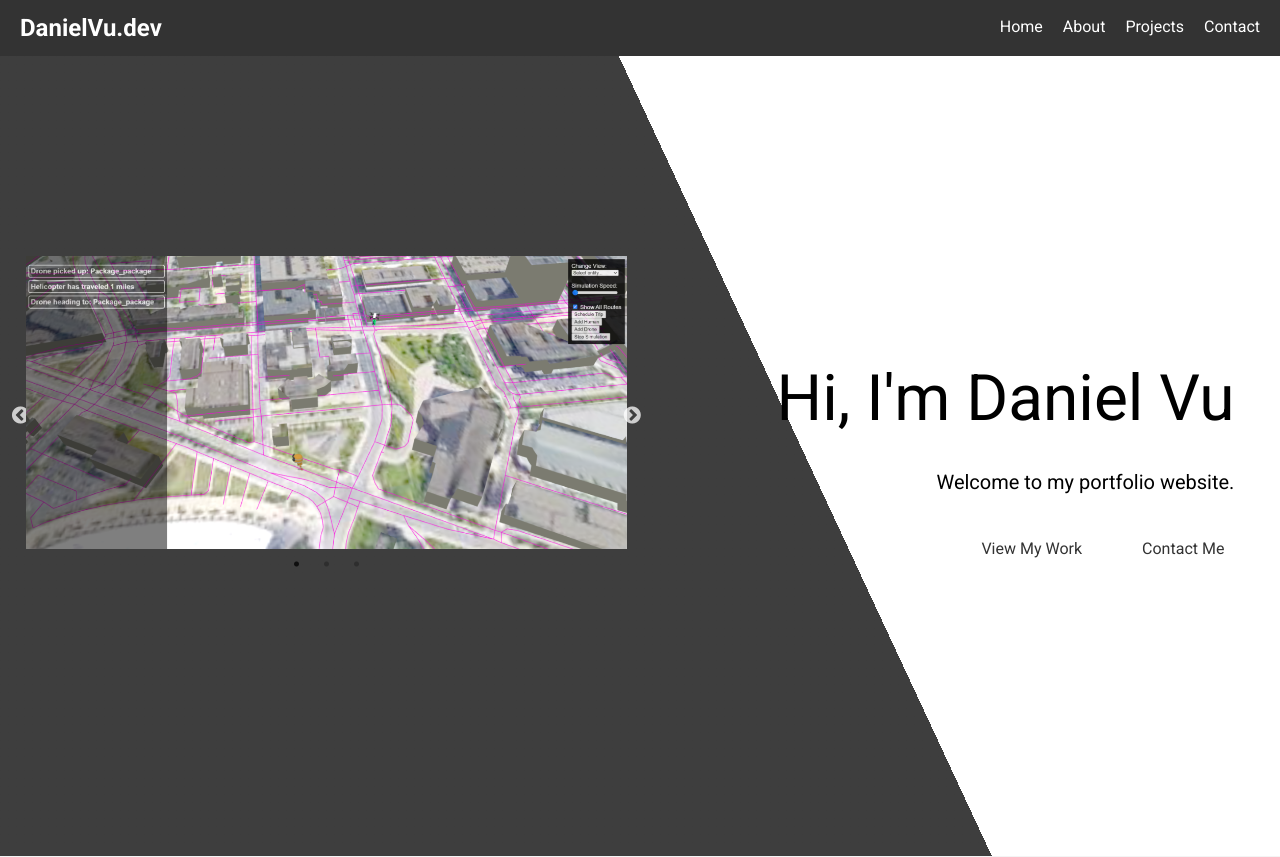
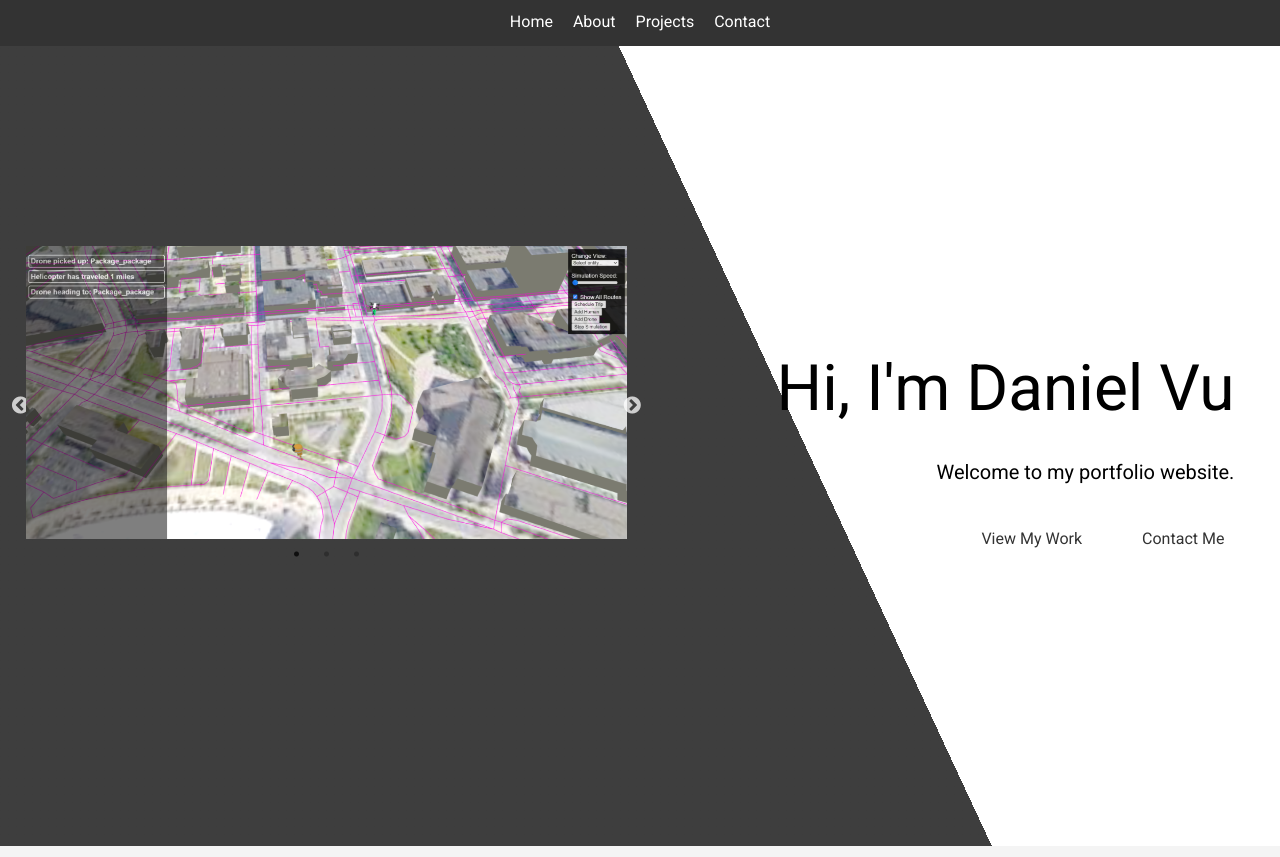
Before and after one commit to danielvu04/vu-dev-website, a React (Create React App) app: page / in a window 1280 px wide. Shown: the top 857 px of the page. Built offline with nearby package versions, Linux system fonts and the light colour scheme.

Commit message:
centered links, removed title

```diff
--- a/src/components/Navbar.js
+++ b/src/components/Navbar.js
@@ -1,6 +1,6 @@
 import React from 'react';
 import { Link, useNavigate, useLocation } from 'react-router-dom';
-import '../styles/Navbar.css'; // Import the CSS file
+import '../styles/Navbar.css';
 
 function Navbar() {
   const navigate = useNavigate();
@@ -27,7 +27,6 @@ function Navbar() {
 
   return (
     <nav className="navbar">
-      <h1 className="navbar-title">DanielVu.dev</h1>
       <div className="navbar-links">
         <Link to="/">Home</Link>
         <Link to="/about">About</Link>
--- a/src/styles/Navbar.css
+++ b/src/styles/Navbar.css
@@ -1,9 +1,9 @@
 .navbar {
     display: flex;
-    justify-content: space-between;
+    justify-content: center;
     align-items: center;
     padding: 10px 20px;
-    background-color: #333; /* Dark background */
+    background-color: #333;
     color: white;
   }
 
```
